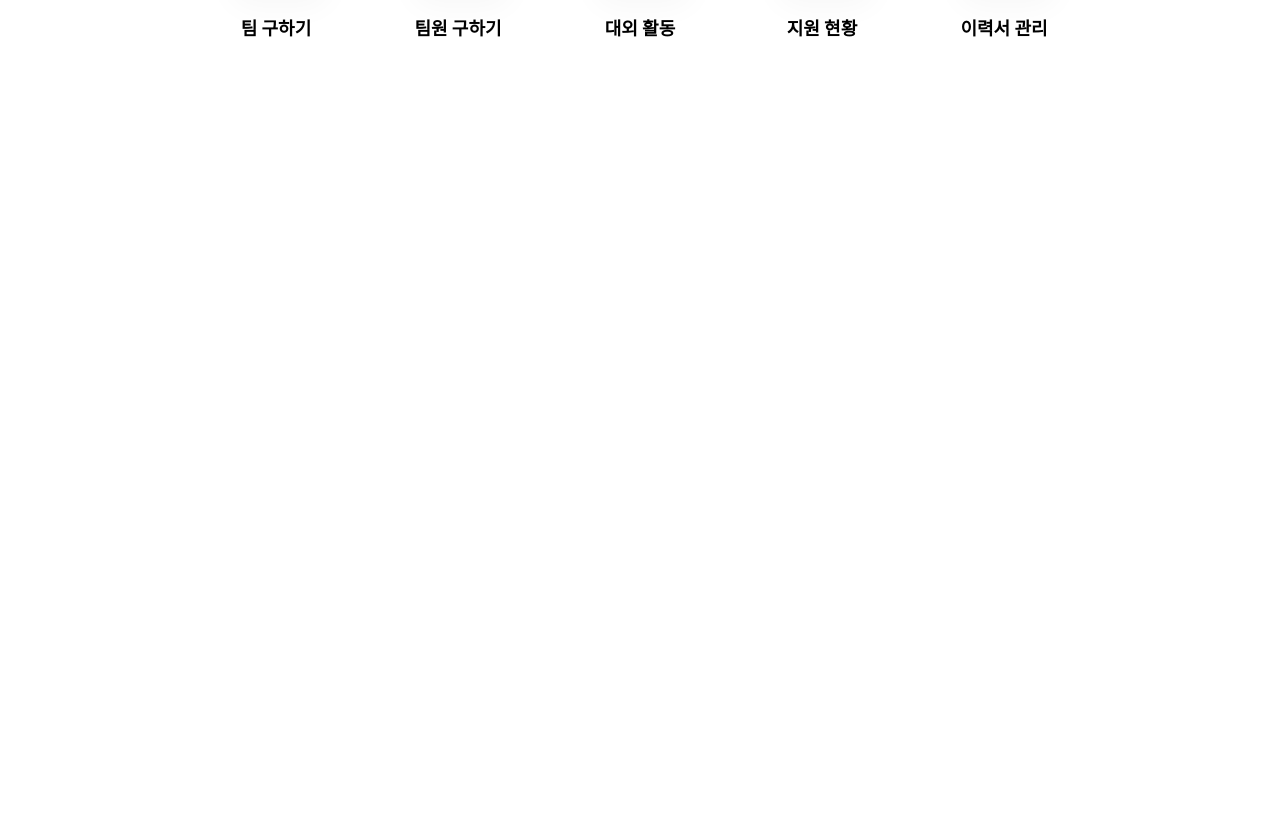
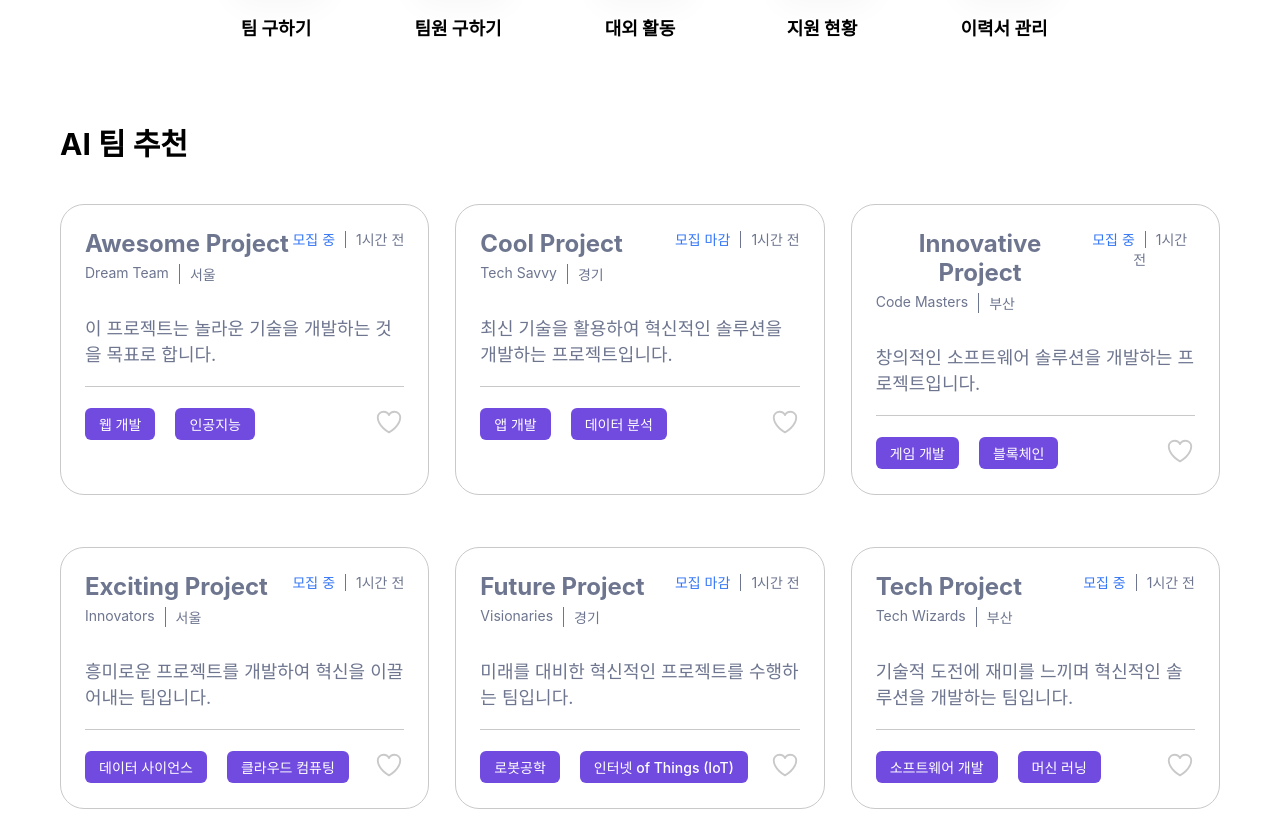
Before and after one commit to Alpha-e-Um/Frontend, a React (Create React App) app: page / in a window 1280 px wide. Shown: the part 701-1540 px from the top of the page. Before the commit the page ends 800 px from the top, so only its background shows below. Built offline with nearby package versions, Linux system fonts and the light colour scheme.

Commit message:
feature. 팀카드 더미데이터 생성 및 메인화면 띄우기 완료

```diff
--- /dev/null
+++ b/src/api/teamTestData.js
@@ -0,0 +1,80 @@
+const teamTestData = [
+  {
+    id: 1,
+    projectName: "Awesome Project",
+    recruitmentStatus: true,
+    postedTime: "2024-03-16T12:00:00Z",
+    teamName: "Dream Team",
+    location: "서울",
+    projectDescription:
+      "이 프로젝트는 놀라운 기술을 개발하는 것을 목표로 합니다.",
+    category1: "웹 개발",
+    category2: "인공지능",
+    like: false,
+  },
+  {
+    id: 2,
+    projectName: "Cool Project",
+    recruitmentStatus: false,
+    postedTime: "2024-03-15T09:30:00Z",
+    teamName: "Tech Savvy",
+    location: "경기",
+    projectDescription:
+      "최신 기술을 활용하여 혁신적인 솔루션을 개발하는 프로젝트입니다.",
+    category1: "앱 개발",
+    category2: "데이터 분석",
+    like: true,
+  },
+  {
+    id: 3,
+    projectName: "Innovative Project",
+    recruitmentStatus: true,
+    postedTime: "2024-03-14T15:45:00Z",
+    teamName: "Code Masters",
+    location: "부산",
+    projectDescription: "창의적인 소프트웨어 솔루션을 개발하는 프로젝트입니다.",
+    category1: "게임 개발",
+    category2: "블록체인",
+    like: true,
+  },
+  {
+    id: 4,
+    projectName: "Exciting Project",
+    recruitmentStatus: true,
+    postedTime: "2024-03-17T10:00:00Z",
+    teamName: "Innovators",
+    location: "서울",
+    projectDescription:
+      "흥미로운 프로젝트를 개발하여 혁신을 이끌어내는 팀입니다.",
+    category1: "데이터 사이언스",
+    category2: "클라우드 컴퓨팅",
+    like: true,
+  },
+  {
+    id: 5,
+    projectName: "Future Project",
+    recruitmentStatus: false,
+    postedTime: "2024-03-18T14:30:00Z",
+    teamName: "Visionaries",
+    location: "경기",
+    projectDescription: "미래를 대비한 혁신적인 프로젝트를 수행하는 팀입니다.",
+    category1: "로봇공학",
+    category2: "인터넷 of Things (IoT)",
+    like: false,
+  },
+  {
+    id: 6,
+    projectName: "Tech Project",
+    recruitmentStatus: true,
+    postedTime: "2024-03-19T09:45:00Z",
+    teamName: "Tech Wizards",
+    location: "부산",
+    projectDescription:
+      "기술적 도전에 재미를 느끼며 혁신적인 솔루션을 개발하는 팀입니다.",
+    category1: "소프트웨어 개발",
+    category2: "머신 러닝",
+    like: false,
+  },
+];
+
+export default teamTestData;
--- a/src/components/SubNavigation/menuButton.js
+++ b/src/components/SubNavigation/menuButton.js
@@ -1,7 +1,6 @@
 import { IconBox } from "./styles";
 
 const MenuButton = (props) => {
-  console.log(props.imgUrl);
   return (
     <div
       style={{ display: "flex", flexDirection: "column", cursor: "pointer" }}
--- a/src/components/TeamCard/teamCard.js
+++ b/src/components/TeamCard/teamCard.js
@@ -12,7 +12,7 @@ import {
   Title,
 } from "./styles";
 
-const TeamCard = () => {
+const TeamCard = ({ data }) => {
   return (
     <Container>
       <div
@@ -22,9 +22,13 @@ const TeamCard = () => {
           marginBottom: "6px",
         }}
       >
-        <Title>제목</Title>
+        <Title>{data.projectName}</Title>
         <div>
-          <StateLabel>모집 중</StateLabel>
+          {data.recruitmentStatus ? (
+            <StateLabel>모집 중</StateLabel>
+          ) : (
+            <StateLabel>모집 마감</StateLabel>
+          )}
           <TimeLabel>1시간 전</TimeLabel>
         </div>
       </div>
@@ -35,27 +39,20 @@ const TeamCard = () => {
           marginBottom: "30px",
         }}
       >
-        <TeamNameLabel>도레미팀</TeamNameLabel>
-        <LocationLabel>서울</LocationLabel>
+        <TeamNameLabel>{data.teamName}</TeamNameLabel>
+        <LocationLabel>{data.location}</LocationLabel>
       </div>
       <div style={{ textAlign: "left" }}>
-        <Description>
-          동해물과 백두산이 마르고 닳도록 하느님이 보우하사 우리나라 만세 무궁화
-          삼천리 화려강산
-        </Description>
+        <Description>{data.projectDescription}</Description>
       </div>
       <div />
       <InteractBox>
         <ButtonBox>
-          <StyledButton>분류 12</StyledButton>
-          <StyledButton>팀원 모집</StyledButton>
+          <StyledButton>{data.category1}</StyledButton>
+          <StyledButton>{data.category2}</StyledButton>
         </ButtonBox>
         <div>
-          <LikeButton
-            src="/icons/heart.svg"
-            width={30}
-            stroke-color="#ff0000"
-          />
+          <LikeButton src="/icons/heart.svg" width={30} />
         </div>
       </InteractBox>
     </Container>
--- /dev/null
+++ b/src/components/TeamCardGrid/styles.js
@@ -0,0 +1,13 @@
+import styled from "styled-components";
+
+export const GridContainer = styled.div`
+  display: grid;
+  grid-template-columns: repeat(3, 1fr);
+  gap: 52px 26px;
+`;
+
+export const Title = styled.label`
+  font-size: 30px;
+  font-weight: 700;
+  margin-bottom: 40px;
+`;
--- /dev/null
+++ b/src/components/TeamCardGrid/teamCardGrid.js
@@ -0,0 +1,19 @@
+import TeamCard from "../TeamCard/teamCard";
+import { GridContainer, Title } from "./styles";
+
+const TeamCardGrid = (props) => {
+  return (
+    <div
+      style={{ display: "flex", flexDirection: "column", alignItems: "start" }}
+    >
+      <Title>AI 팀 추천</Title>
+      <GridContainer>
+        {props.cardDatas.map((item) => (
+          <TeamCard key={item.id} data={item} />
+        ))}
+      </GridContainer>
+    </div>
+  );
+};
+
+export default TeamCardGrid;
--- a/src/index.js
+++ b/src/index.js
@@ -5,11 +5,7 @@ import App from "./App";
 import reportWebVitals from "./reportWebVitals";
 
 const root = ReactDOM.createRoot(document.getElementById("root"));
-root.render(
-  <React.StrictMode>
-    <App />
-  </React.StrictMode>,
-);
+root.render(<App />);
 
 // If you want to start measuring performance in your app, pass a function
 // to log results (for example: reportWebVitals(console.log))
--- a/src/pages/Main/main.js
+++ b/src/pages/Main/main.js
@@ -2,6 +2,9 @@ import React from "react";
 import Navigation from "../../components/Navigation/navigation";
 import Introduce from "../../components/Introduce/introduce";
 import SubNavigation from "../../components/SubNavigation/subNavigation";
+import TeamCard from "../../components/TeamCard/teamCard";
+import TeamCardGrid from "../../components/TeamCardGrid/teamCardGrid";
+import teamTestData from "../../api/teamTestData";
 
 const Main = (props) => {
   return (
@@ -17,6 +20,9 @@ const Main = (props) => {
       >
         <Introduce />
         <SubNavigation />
+        <div style={{ marginTop: "80px" }}>
+          <TeamCardGrid cardDatas={teamTestData} />
+        </div>
       </div>
     </div>
   );
```
